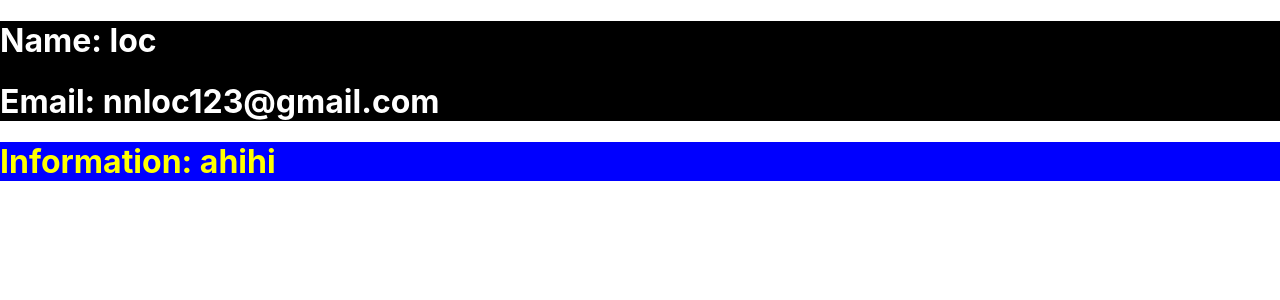
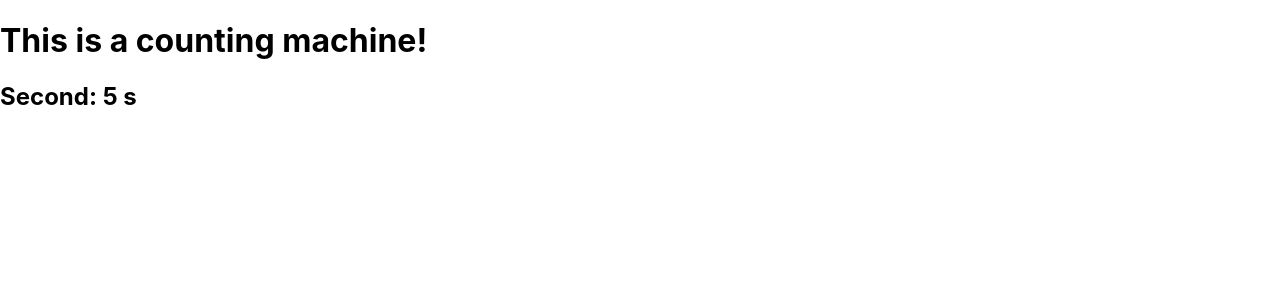
Before and after one commit to nguyennguyenloc/internshipWand, a React (Create React App) app in the folder demo/: page / in a window 1280 px wide. Shown: the top 300 px of the page. Built offline with nearby package versions, Linux system fonts and the light colour scheme.

Commit message:
State - LifeCycle

```diff
--- a/demo/package.json
+++ b/demo/package.json
@@ -11,7 +11,7 @@
     "react-scripts": "3.4.1"
   },
   "scripts": {
-    "start": "PORT=3006 react-scripts start",
+    "start": "react-scripts start",
     "build": "react-scripts build",
     "test": "react-scripts test",
     "eject": "react-scripts eject"
--- a/demo/src/index.js
+++ b/demo/src/index.js
@@ -65,35 +65,64 @@
 //   );
 // }
 //component
-class UserDetail extends React.Component {
+// class UserDetail extends React.Component {
+//   render() {
+//     return (
+//       <div className="UserDetail">
+//         <h1>Name: {this.props.name}</h1>
+//         <h1>Email: {this.props.email}</h1>
+//       </div>
+//     );
+//   }
+// }
+// class UserDetail1 extends React.Component {
+//   render() {
+//     return (
+//       <div className="UserDetail1">
+//         <h1>Information: {this.props.info}</h1>
+//       </div>
+//     );
+//   }
+// }
+// class UserInfo extends React.Component {
+//   render() {
+//     return (
+//       <div>
+//         <UserDetail name={this.props.name} email={this.props.email} />
+//         <UserDetail1 info={this.props.info} />
+//       </div>
+//     );
+//   }
+// }
+// const element = <UserInfo name="loc" email="nnloc123@gmail.com" info="ahihi" />;
+// ReactDOM.render(element, document.getElementById('root'));
+// ReactDOM.render(< UserInfo name="loc" email="nnloc123@gmail.com" />, document.getElementById('root'));
+
+class Couter extends React.Component {
+  constructor(props) { //khoi tao
+    super(props);
+    this.state = { seconds: 0 };
+  }
+  incrementCounter() {
+    this.setState(
+      (prevState, props) => ({
+        seconds: prevState.seconds + 1
+      })
+    );
+  }
+  componentDidMount() {
+    this.timerID = setInterval(() => this.incrementCounter(), 1000);
+  }
+  componentWillMount() {
+    clearInterval(this.timerID);
+  }
   render() {
     return (
-      <div className="UserDetail">
-        <h1>Name: {this.props.name}</h1>
-        <h1>Email: {this.props.email}</h1>
+      <div>
+        <h1>This is a counting machine!</h1>
+        <h2>Second: {this.state.seconds} s</h2>
       </div>
     );
   }
 }
-class UserDetail1 extends React.Component {
-  render() {
-    return (
-      <div className="UserDetail1">
-        <h1>Information: {this.props.info}</h1>
-      </div>
-    );
-  }
-}
-class UserInfo extends React.Component {
-  render() {
-    return (
-      <div>
-        <UserDetail name={this.props.name} email={this.props.email} />
-        <UserDetail1 info={this.props.info} />
-      </div>
-    );
-  }
-}
-const element = <UserInfo name="loc" email="nnloc123@gmail.com" info="ahihi" />;
-ReactDOM.render(element, document.getElementById('root'));
-// ReactDOM.render(< UserInfo name="loc" email="nnloc123@gmail.com" />, document.getElementById('root'));
+ReactDOM.render(<Couter />, document.getElementById('root'));
```
Also changed, not shown: 2 other files (tests, documents, lock files or other folders).
